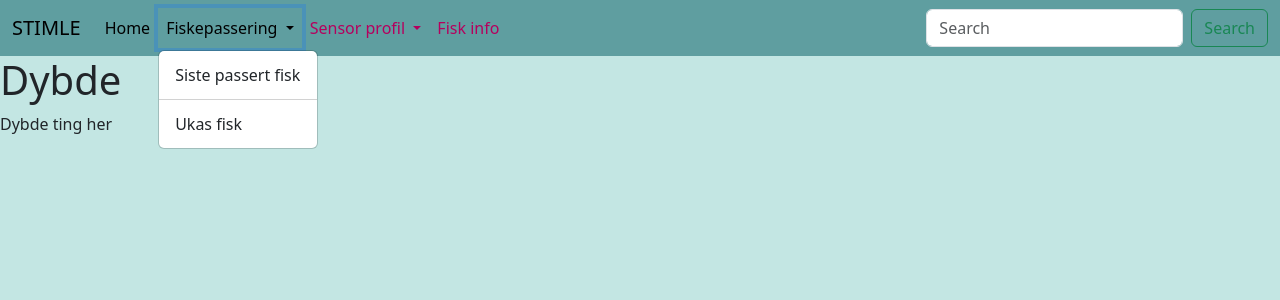
After one commit to Elsys-Gruppe-1/ServerSide, a Flask app: page /dybde in a window 1280 px wide, after a click on "Fiskepassering". The commit adds this page. Shown: the top 300 px of the page. Run offline with Flask 3, Linux system fonts and the light colour scheme.

Commit message:
la til undersider

```diff
--- /dev/null
+++ b/app/routes/dybde.py
@@ -0,0 +1,7 @@
+from flask import Blueprint, redirect, url_for, render_template
+
+dybde_bp = Blueprint("dybde", __name__)
+
+@dybde_bp.route("/dybde")
+def dybde():
+    return render_template("dybde.html")
--- a/app/routes/sensor_profil/temperatur.py
+++ b/app/routes/temperatur.py
@@ -1,6 +1,6 @@
 from flask import Blueprint, redirect, url_for, render_template
 
-temperatur_bp = Blueprint("temperatur_bp", __name__)
+temperatur_bp = Blueprint("temperatur", __name__)
 
 @temperatur_bp.route("/temperatur")
 def temperatur():
--- a/app/templates/base.html
+++ b/app/templates/base.html
@@ -44,12 +44,12 @@
                 <li class="nav-item dropdown">
                     <a class="nav-link dropdown-toggle" href="#" role="button"
                        data-bs-toggle="dropdown" aria-expanded="false">
-                    Stimler forbi
+                    Fiskepassering
                     </a>
                     <ul class="dropdown-menu">
                         <li><a class="dropdown-item" href="{{ url_for('siste_passert.siste_passert') }}">Siste passert fisk</a></li>
                         <li><hr class="dropdown-divider"></li>
-                        <li><a class="dropdown-item" href="#section2">Ukas fisk</a></li>
+                        <li><a class="dropdown-item" href="{{ url_for('oversikt_passering.oversikt_passering') }}">Ukas fisk</a></li>
                     </ul>
 
                 </li>
@@ -59,13 +59,13 @@
                     Sensor profil
                 </a>
                 <ul class="dropdown-menu">
-                    <li><a class="dropdown-item" href="#">Temperatur</a></li>
+                    <li><a class="dropdown-item" href="{{ url_for('temperatur.temperatur') }}">Temperatur</a></li>
                     <li><hr class="dropdown-divider"></li>
-                    <li><a class="dropdown-item" href="#">Strømning</a></li>
+                    <li><a class="dropdown-item" href="{{ url_for('strømning.strømning') }}">Strømning</a></li>
                     <li><hr class="dropdown-divider"></li>
-                    <li><a class="dropdown-item" href="#">Total dissolved solids</a></li>
+                    <li><a class="dropdown-item" href="{{ url_for('totalt_oppløst.totalt_oppløst') }}">Totalt oppløste faste stoffer</a></li>
                     <li><hr class="dropdown-divider"></li>
-                    <li><a class="dropdown-item" href="#">Dybde</a></li>
+                    <li><a class="dropdown-item" href="{{ url_for('dybde.dybde') }}">Dybde</a></li>
                     <li><hr class="dropdown-divider"></li>
                     <li><a class="dropdown-item" href="#">Turbiditet</a></li>
                 </ul>
--- /dev/null
+++ b/app/templates/dybde.html
@@ -0,0 +1,14 @@
+<!--Sier at vi skal arve fra base.html:-->
+{% extends "base.html" %}
+
+<!--Lager blokk for tittelen-->
+{% block title %}Dybde{% endblock %}
+
+<!--Blokk for content-->
+{% block content %}
+<h1>Dybde</h1>
+<p>
+Dybde ting her
+</p>
+
+{% endblock %}
--- a/app/templates/sensor_profil_templates/temperatur.html
+++ b/app/templates/temperatur.html
@@ -8,7 +8,7 @@
 {% block content %}
 <h1>Temperatur</h1>
 <p>
-Passeringer fra siste uka
+Temperatur ting her
 </p>
 
 {% endblock %}
```
Also changed, not shown: app/__init__.py (+14 -0 lines), app/routes/strømning.py (added, +7 -0 lines), app/routes/totalt_oppløst.py (added, +7 -0 lines), app/templates/strømning.html (added, +14 -0 lines), app/templates/totalt_oppløst.html (added, +14 -0 lines).
